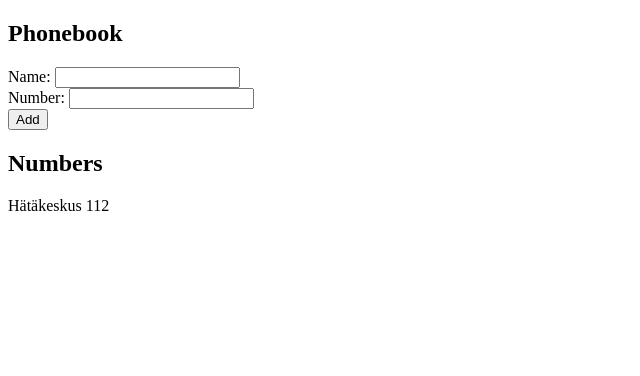
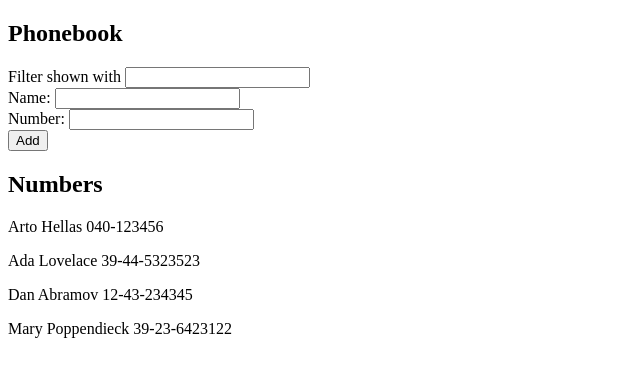
Before and after one commit to tuomax7/FullstackOpen2020, a React (Create React App) app in the folder Osa2/2.6/: page / in a window 1280 px wide. Shown: the top 376 px of the page, without its empty margins (0-640 px from the left). Built offline with nearby package versions, Linux system fonts and the light colour scheme.

Commit message:
2.9 done.

```diff
--- a/Osa2/2.6/src/App.js
+++ b/Osa2/2.6/src/App.js
@@ -2,12 +2,21 @@
 
 const App = () => {
   const [ persons, setPersons] = useState([
-    {name: "Hätäkeskus", number: 112},
+    { name: 'Arto Hellas', number: '040-123456' },
+    { name: 'Ada Lovelace', number: '39-44-5323523' },
+    { name: 'Dan Abramov', number: '12-43-234345' },
+    { name: 'Mary Poppendieck', number: '39-23-6423122' }
   ])
 
   const [ newName, setNewName ] = useState('')
 
   const [ newNumber, setNewNumber ] = useState('')
+
+  const [ newFilter, setNewFilter ] = useState('')
+
+  const changedFilter = (event) => {
+    setNewFilter(event.target.value)
+  }
 
 
   const changedName = (event) => {
@@ -34,9 +43,15 @@
 
   }
 
+
+  const personsToShow = persons.filter(person => person.name.toLowerCase().includes(newFilter));
+
   return (
     <div>
       <h2>Phonebook</h2>
+
+      Filter shown with <input value={newFilter} onChange={changedFilter}/>
+
       <form onSubmit={submitPerson}>
           <div>Name: <input value={newName} onChange={changedName}/></div>
           <div>Number: <input value={newNumber} onChange={changedNum}/></div>
@@ -46,7 +61,7 @@
 
       <h2>Numbers</h2>
 
-      {persons.map(person => <p key={person.name}>{person.name} {person.number}</p>)}
+      {personsToShow.map(person => <p key={person.name}>{person.name} {person.number}</p>)}
 
     </div>
   )
```
